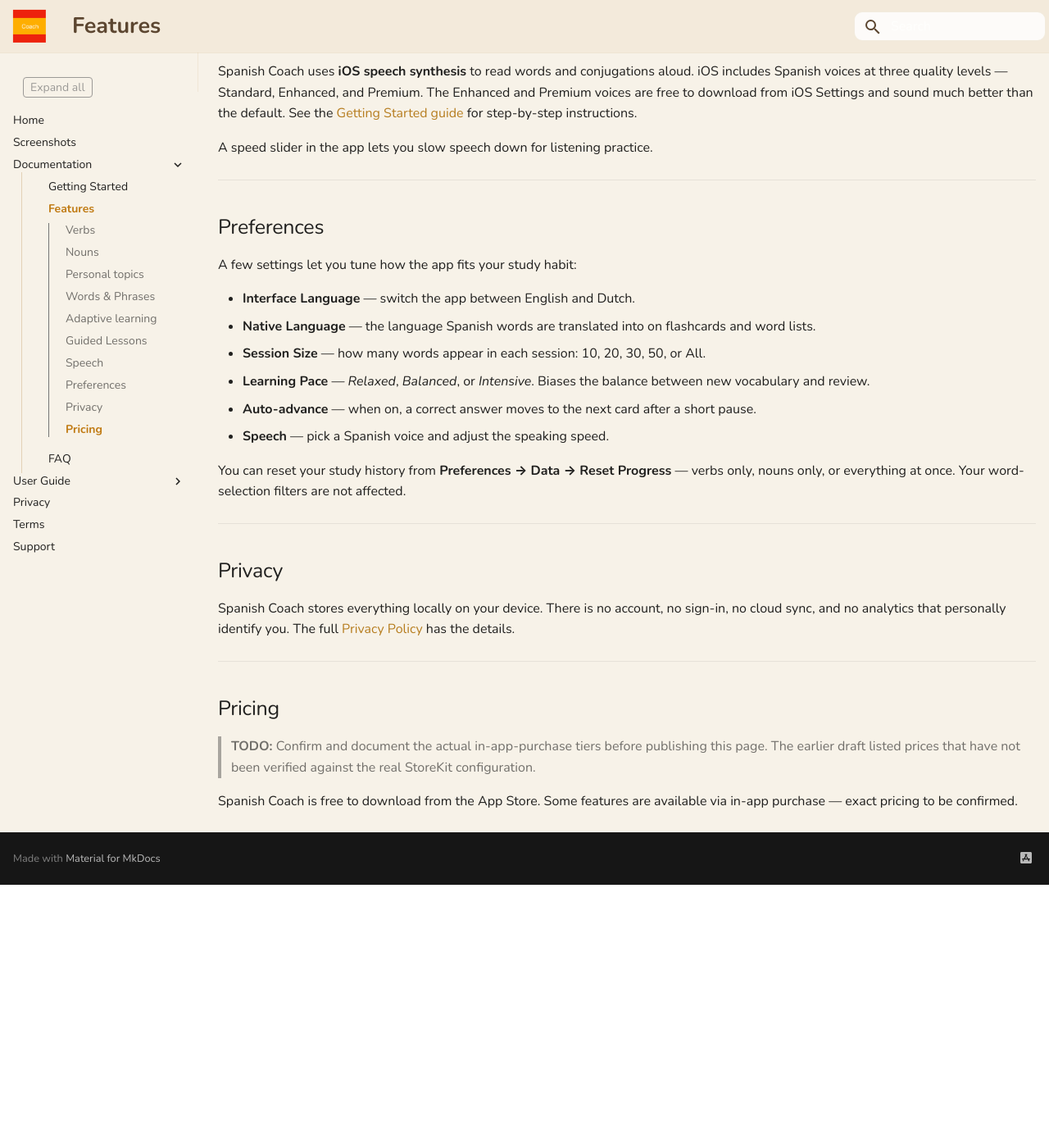
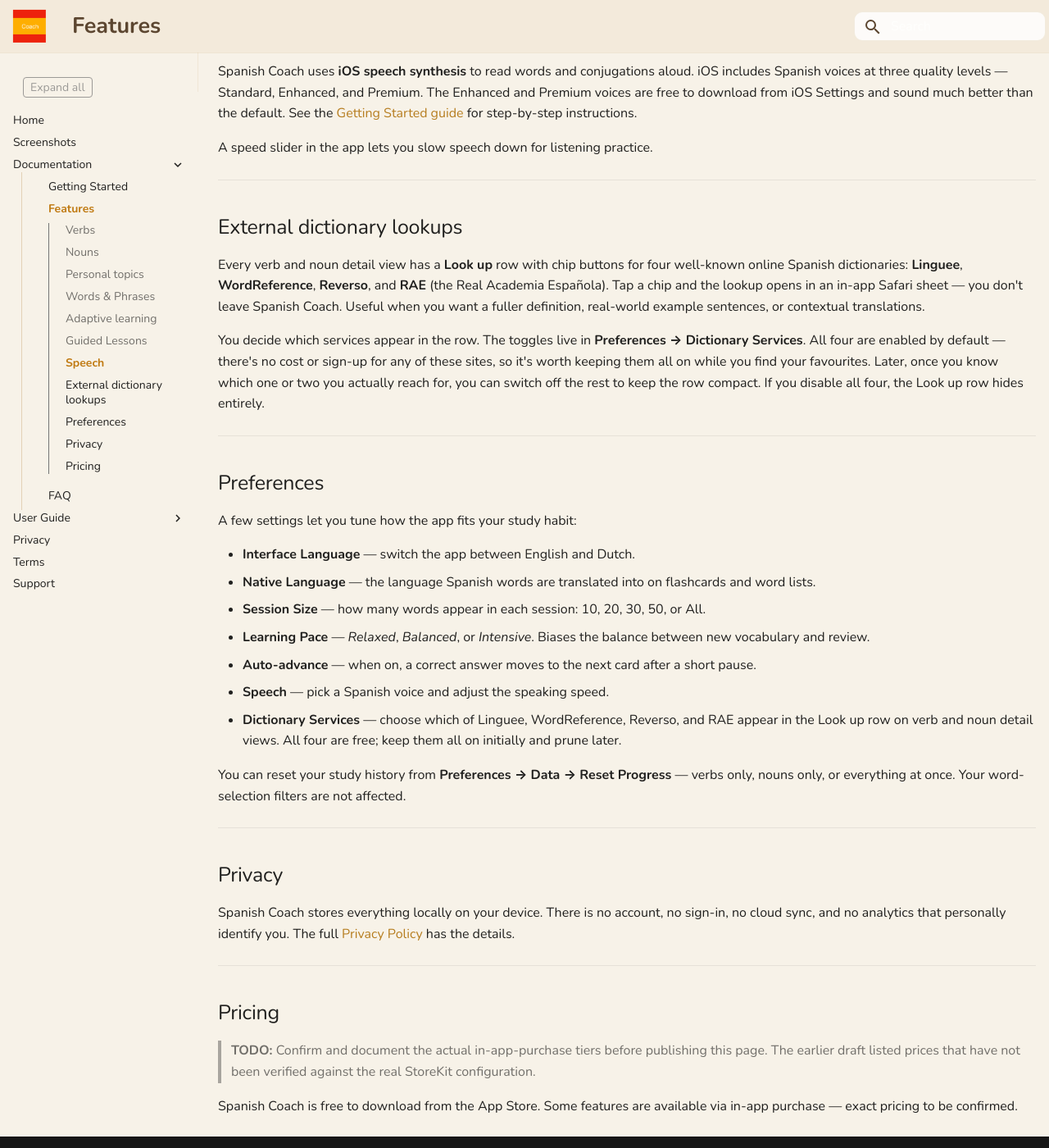
Before and after one commit to jjabakker/spanish-coach-website, an MkDocs documentation site: the page built from docs/documentation/features.md, in a window 1280 px wide and 1400 px high, scrolled down 2096 px. Shown: the whole window at 82% size. Built offline with MkDocs 1.6.1 and Material for MkDocs 9.7.7, drawn with Linux system fonts in a browser that asks for light colours; before the commit the page ends 3175 px from its top, so only the background shows below that.

```diff
--- a/docs/documentation/features.md
+++ b/docs/documentation/features.md
@@ -71,6 +71,14 @@
 
 ---
 
+## External dictionary lookups
+
+Every verb and noun detail view has a **Look up** row with chip buttons for four well-known online Spanish dictionaries: **Linguee**, **WordReference**, **Reverso**, and **RAE** (the Real Academia Española). Tap a chip and the lookup opens in an in-app Safari sheet — you don't leave Spanish Coach. Useful when you want a fuller definition, real-world example sentences, or contextual translations.
+
+You decide which services appear in the row. The toggles live in **Preferences → Dictionary Services**. All four are enabled by default — there's no cost or sign-up for any of these sites, so it's worth keeping them all on while you find your favourites. Later, once you know which one or two you actually reach for, you can switch off the rest to keep the row compact. If you disable all four, the Look up row hides entirely.
+
+---
+
 ## Preferences
 
 A few settings let you tune how the app fits your study habit:
@@ -81,6 +89,7 @@
 - **Learning Pace** — *Relaxed*, *Balanced*, or *Intensive*. Biases the balance between new vocabulary and review.
 - **Auto-advance** — when on, a correct answer moves to the next card after a short pause.
 - **Speech** — pick a Spanish voice and adjust the speaking speed.
+- **Dictionary Services** — choose which of Linguee, WordReference, Reverso, and RAE appear in the Look up row on verb and noun detail views. All four are free; keep them all on initially and prune later.
 
 You can reset your study history from **Preferences → Data → Reset Progress** — verbs only, nouns only, or everything at once. Your word-selection filters are not affected.
 
```
Also changed, not shown: docs/documentation/faq.md (+4 -0 lines).
